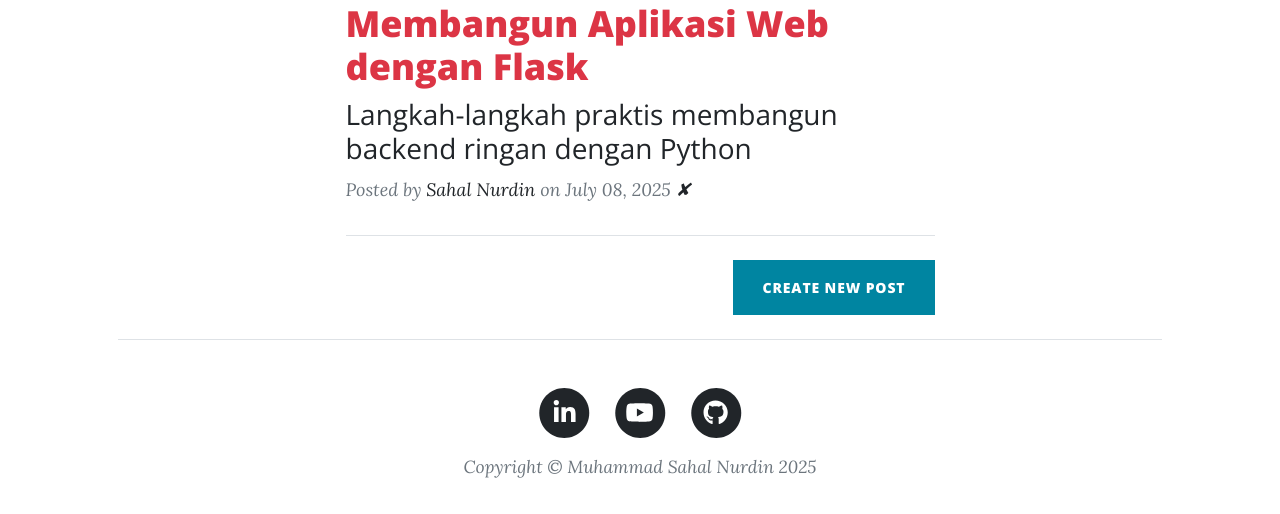
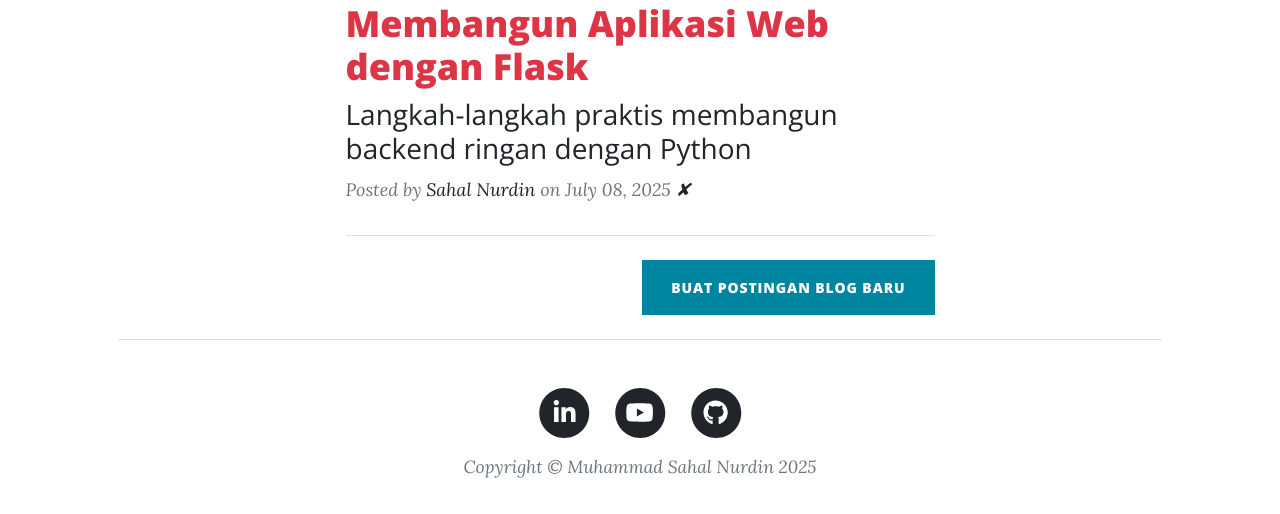
Before and after one commit to Muhammad-Sahal-Nurdin-College/personal-blog-sahal, a Flask app: page / in a window 1280 px wide. Shown: the part 982-1496 px from the top of the page. Run offline with Flask 3, Linux system fonts and the light colour scheme; a user stored in the database is signed in; data comes from the database, SQL or seed files in the repository; both versions use the stored data as it was after the commit; parts of the project's set-up code (start-up, migrations or seed data) failed here and were passed over; some libraries are stand-ins or nearby versions.

Commit message:
Edited a post -- autobackup

```diff
--- a/templates/index.html
+++ b/templates/index.html
@@ -66,7 +66,7 @@
             <!-- Pager-->
             {% if current_user.id == 1 %}
             <div class="d-flex justify-content-end mb-4"><a class="btn btn-primary text-uppercase"
-                    href="{{url_for('add_new_post')}}">Create New Post</a>
+                    href="{{url_for('add_new_post')}}">Buat Postingan Blog Baru</a>
             </div>
             {% endif %}
         </div>
```
Also changed, not shown: instance/blog.db.
